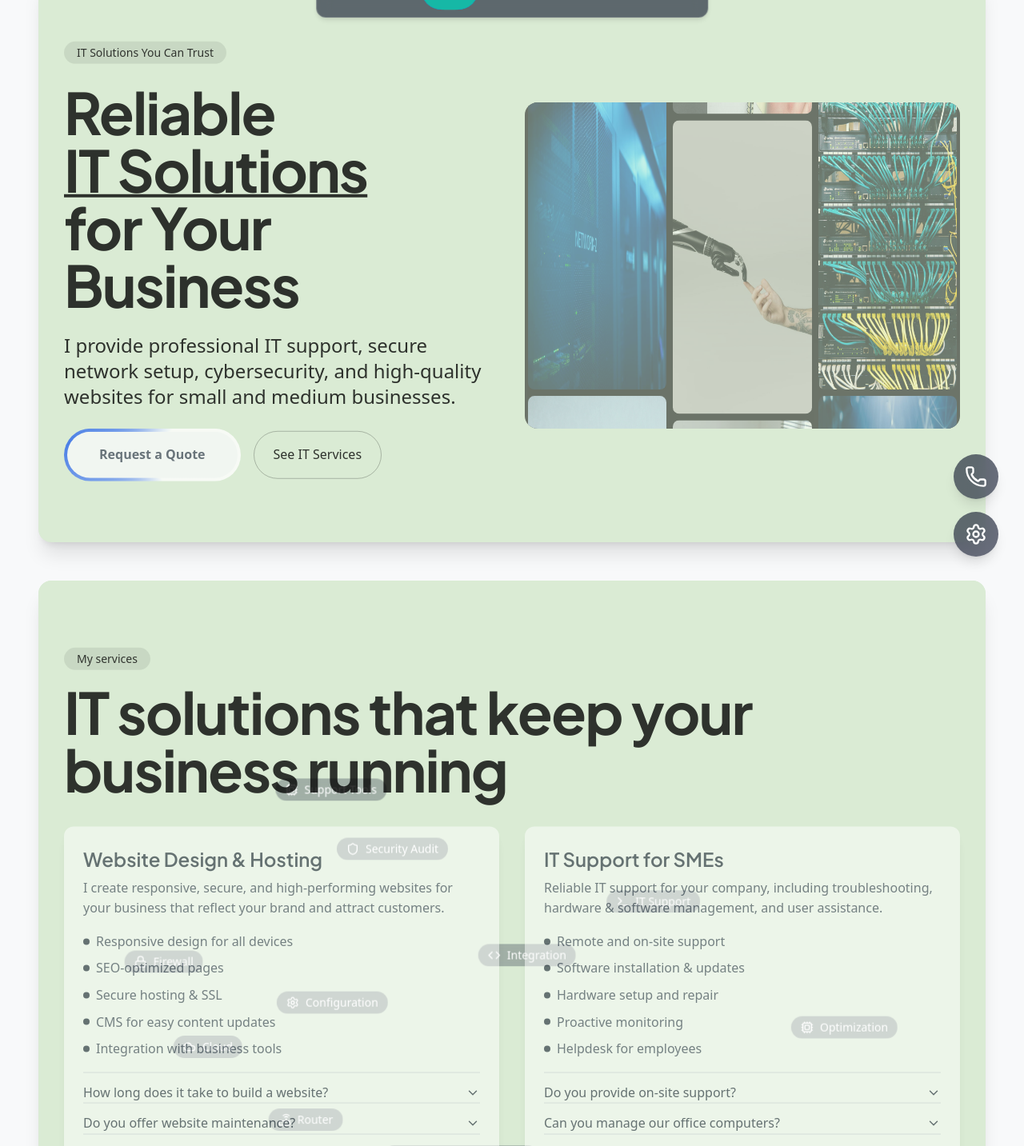
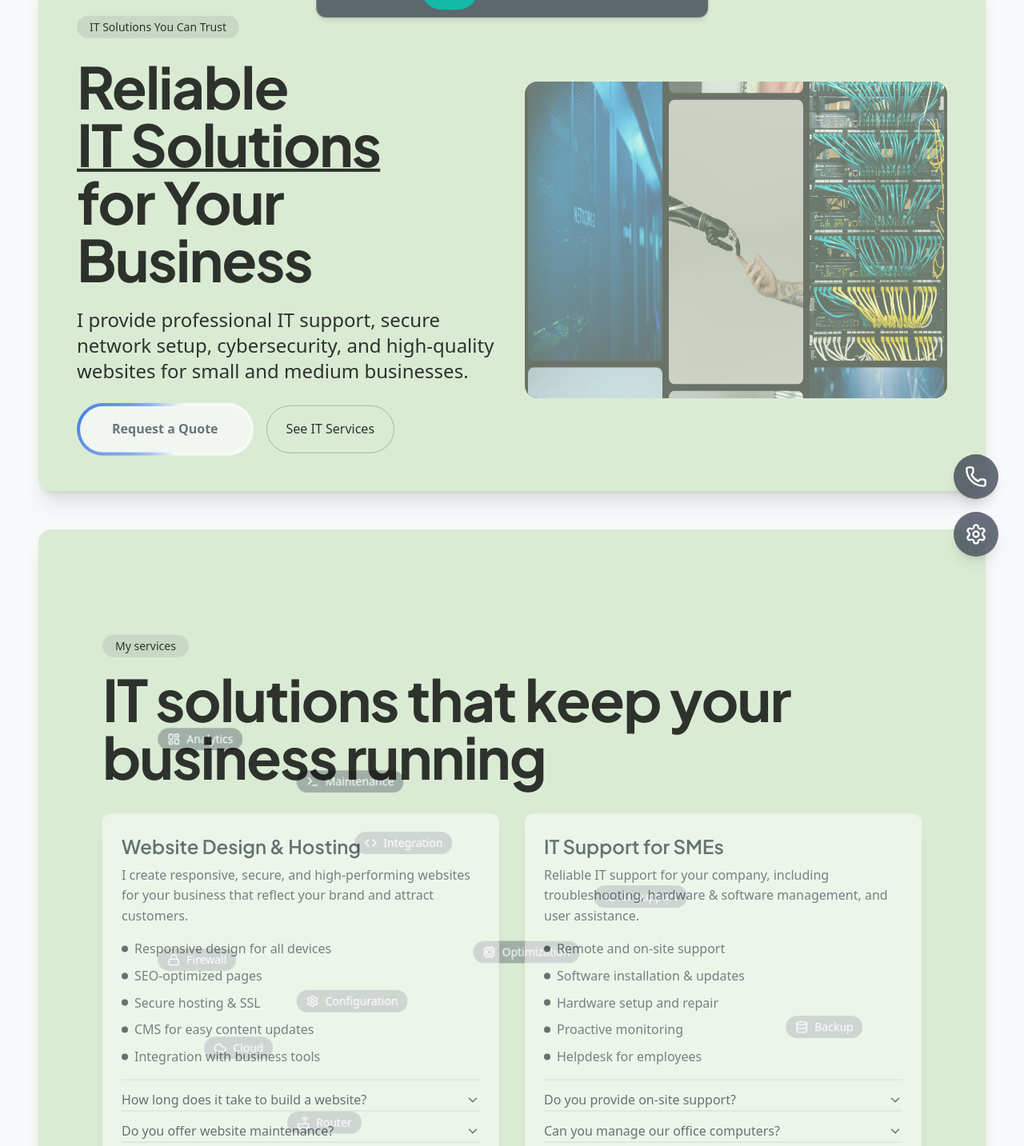
Before and after one commit to MarkusLindner123/Lindner-IT-WebsiteShop, a Next.js app: page /en in a window 1280 px wide. Shown: the part 80-1513 px from the top of the page at 80% size. Built offline with nearby package versions, Linux system fonts and the light colour scheme.

Commit message:
cards logik ausgelagert aber service cards jetzt zu klein auf mobile

```diff
--- a/src/app/[locale]/page.tsx
+++ b/src/app/[locale]/page.tsx
@@ -3,12 +3,12 @@
 import { setRequestLocale } from "next-intl/server";
 import { routing } from "@/i18n/routing";
 
-//import HeroVideo from "@/components/HeroVideo";
 import Hero from "@/components/Hero";
 import AboutSection from "@/components/AboutSection/AboutSection";
 import ServicesSection from "@/components/ServicesSection";
 import ContactSection from "@/components/ContactSection";
-import TestimonialsSection from "@/components/TestimonialsSection"; // <-- neue Komponente
+import TestimonialsSection from "@/components/TestimonialsSection"; // neue Komponente
+import { Card } from "@/components/Card";
 
 export default async function HomePage({
   params,
@@ -20,37 +20,30 @@ export default async function HomePage({
 
   return (
     <main className="relative p-6 space-y-6 md:p-12 md:space-y-12">
-      <div className="space-y-6 md:space-y-12">
-        {/*
-        <section className="bg-heroVideo-bg rounded-2xl overflow-hidden shadow-xl">
-          <HeroVideo />
-        </section>
-        */}
-        <section id="home" className="bg-hero-bg rounded-2xl overflow-hidden shadow-xl">
-          <Hero />
-        </section>
-      </div>
+      {/* Hero Section */}
+      <Card id="home" className="bg-card-hero">
+        <Hero />
+      </Card>
 
+      {/* Services Section */}
+      <Card id="services" className="bg-card-services">
+        <ServicesSection />
+      </Card>
 
+      {/* About Section */}
+      <Card id="about" className="bg-card-about">
+        <AboutSection />
+      </Card>
 
-      <section id="services" className="bg-services-section-bg rounded-2xl overflow-hidden shadow-xl">
-        <ServicesSection />
-      </section>
+      {/* Contact Section */}
+      <Card id="contact" className="bg-card-contact">
+        <ContactSection />
+      </Card>
 
-      <section id="about" className="bg-about-bg rounded-2xl overflow-hidden shadow-xl">
-        <AboutSection />
-      </section>
-
-
-     <section id="contact" className="bg-contact-bg rounded-2xl overflow-hidden shadow-xl">
-        <ContactSection />
-      </section>
-
-      {/* Testimonials Section ganz unten */}
-      <section id="testimonials" className="bg-location-bg rounded-2xl overflow-hidden shadow-xl">
+      {/* Testimonials Section */}
+      <Card id="testimonials" className="bg-card-testimonials">
         <TestimonialsSection />
-      </section>
-
+      </Card>
     </main>
   );
 }
--- a/src/app/globals.css
+++ b/src/app/globals.css
@@ -34,6 +34,14 @@
   --font-sans: "Montserrat", ui-sans-serif, system-ui, -apple-system, "Segoe UI", Roboto, Arial, sans-serif;
   --font-headline: "Plus Jakarta Sans", sans-serif;
   --gradient-angle: 0deg; /* für AnimatedButton */
+
+  /* Neue zentrale Card-Variablen */
+  --card-bg: #ffffff;
+  --card-bg-hero: var(--color-hero-bg);
+  --card-bg-services: var(--color-services-section-bg);
+  --card-bg-about: var(--color-about-bg);
+  --card-bg-contact: var(--color-contact-bg);
+  --card-bg-testimonials: #f0f4ff; /* optional */
 }
 
 @tailwind base;
@@ -57,7 +65,6 @@ h1,h2,h3,h4,h5,h6 {
 }
 
 a { color: var(--color-accent-one); text-decoration: none; transition: color 0.2s ease; }
-/*a:hover { color: var(--color-accent-two); } */
 
 /* Background Utilities */
 .bg-brand-bg { background-color: var(--color-primary-dark); }
@@ -120,16 +127,14 @@ ul.list-disc li::marker { color: var(--color-accent-two); }
 .floating-tag { will-change: transform; background-color: var(--color-services-tag-bg); color: var(--color-services-tag-text); backdrop-filter: blur(8px); -webkit-backdrop-filter: blur(8px); padding: 0.25rem 0.75rem; border-radius: 9999px; font-size: 0.875rem; font-weight: 500; }
 
 /* Header */
-/* Header */
 .header-glass {
-  background-color: var(--header-bg); /* aus :root */
+  background-color: var(--header-bg);
   border-color: var(--header-border);
   backdrop-filter: blur(10px);
   -webkit-backdrop-filter: blur(10px);
   transition: transform 0.3s ease, top 0.3s ease;
   will-change: transform, opacity;
 }
-
 
 .nav-icon { color: var(--nav-icon-color); }
 .nav-icon:hover { color: var(--nav-icon-hover); }
@@ -157,3 +162,23 @@ ul.list-disc li::marker { color: var(--color-accent-two); }
 .no-scrollbar::-webkit-scrollbar {
   display: none; /* Chrome, Safari, Opera */
 }
+
+/* ---------------------------------------- */
+/* NEU: Card-Komponente */
+.card {
+  @apply rounded-2xl overflow-hidden shadow-xl p-6 md:p-12 transition-all duration-500;
+  background-color: var(--card-bg);
+}
+
+/* Optional: gezielte Hintergründe */
+.bg-card-hero { background-color: var(--card-bg-hero); }
+.bg-card-services { background-color: var(--card-bg-services); }
+.bg-card-about { background-color: var(--card-bg-about); }
+.bg-card-contact { background-color: var(--card-bg-contact); }
+.bg-card-testimonials { background-color: var(--card-bg-testimonials); }
+
+/* Für zukünftige Scroll-Animationen */
+.card[data-scroll-active="true"] {
+  transform: translateY(-10px);
+  transition: transform 0.4s ease-out;
+}
--- /dev/null
+++ b/src/components/Card.tsx
@@ -0,0 +1,20 @@
+"use client";
+
+import { ReactNode } from "react";
+
+interface CardProps {
+  id?: string;
+  children: ReactNode;
+  className?: string; // für zusätzlichen bg oder custom styles
+}
+
+export function Card({ id, children, className = "" }: CardProps) {
+  return (
+    <section
+      id={id}
+      className={`card ${className}`}
+    >
+      {children}
+    </section>
+  );
+}
--- a/src/components/Hero.tsx
+++ b/src/components/Hero.tsx
@@ -40,7 +40,6 @@ export default function Hero() {
     show: { opacity: 1, y: 0, transition: { duration: 0.6, ease: [0.22, 1, 0.36, 1] } },
   };
 
-  // Neue Gallery-Bilder aus public/hero-images
   const galleryImages = [
     "/hero-images/hero-img.jpg",
     "/hero-images/hero-img1.jpg",
@@ -64,11 +63,12 @@ export default function Hero() {
   };
 
   return (
-
-    <section aria-label="Hero" className="relative overflow-hidden">
-
-      <div className="max-w-7xl mx-auto px-4 lg:px-8 py-12 md:py-16 lg:py-20 relative z-10 p-8 rounded-2xl md:p-12">
-        <motion.div variants={container} initial="hidden" animate="show" className="grid grid-cols-1 lg:grid-cols-12 gap-8 items-center">
+    <motion.div
+      variants={container}
+      initial="hidden"
+      animate="show"
+      className="grid grid-cols-1 lg:grid-cols-12 gap-8 items-center"
+    >
       {/* Text Content */}
       <motion.div variants={fadeUp} className="lg:col-span-7 xl:col-span-6 space-y-6">
         <div className="inline-flex items-center px-4 py-1 rounded-full text-sm font-medium text-black bg-black/10">
@@ -172,7 +172,5 @@ export default function Hero() {
         </button>
       </motion.div>
     </motion.div>
-      </div>
-    </section>
   );
 }
--- a/src/components/ServicesSection.tsx
+++ b/src/components/ServicesSection.tsx
@@ -233,10 +233,13 @@ export default function ServicesSection() {
           animate="show"
           className="relative"
         >
+          {/* Floating tags */}
           <div
             ref={animationContainerRef}
             className="absolute top-0 left-0 w-full h-full overflow-hidden z-0 rounded-2xl"
           />
+
+          {/* Nur Service Cards */}
           <motion.div variants={fadeUp} className="relative z-20">
             <div className="inline-flex items-center px-4 py-1 rounded-full text-sm font-medium text-black bg-black/10 mb-4">
               {t("kicker")}
```
Lines whose indentation alone changed are shown as unchanged.
